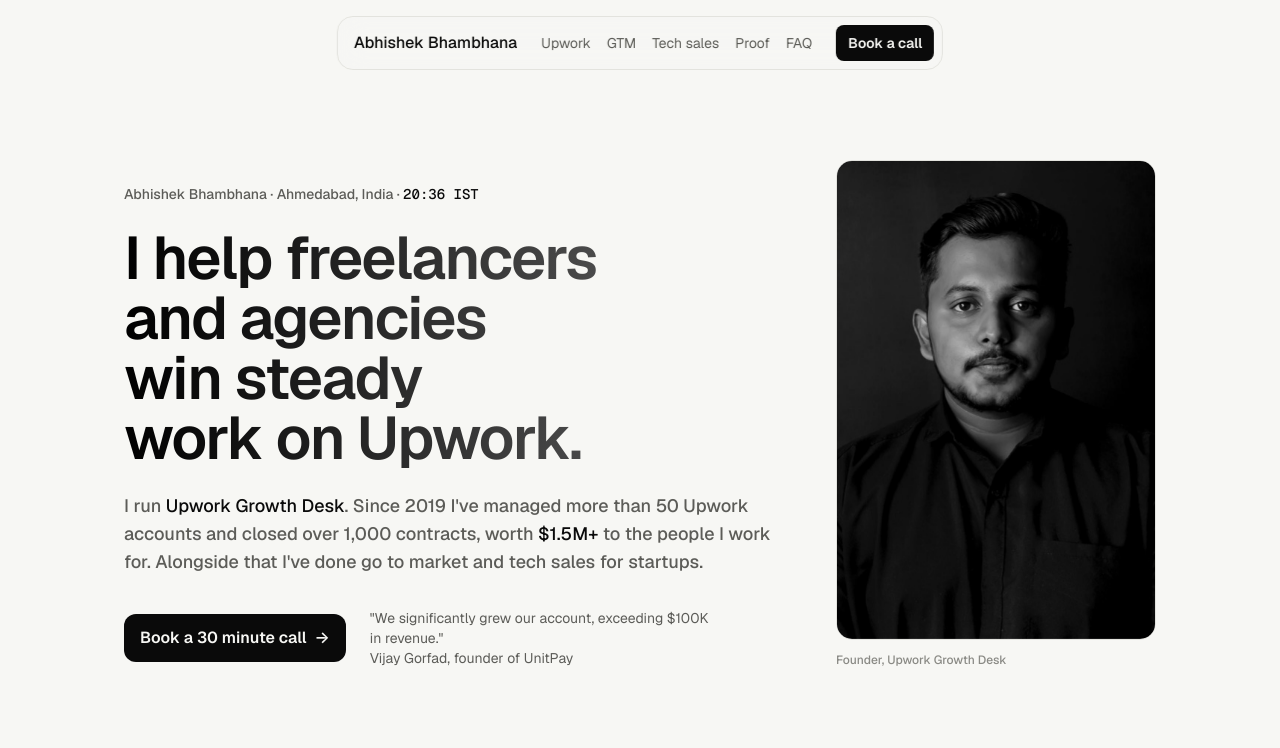
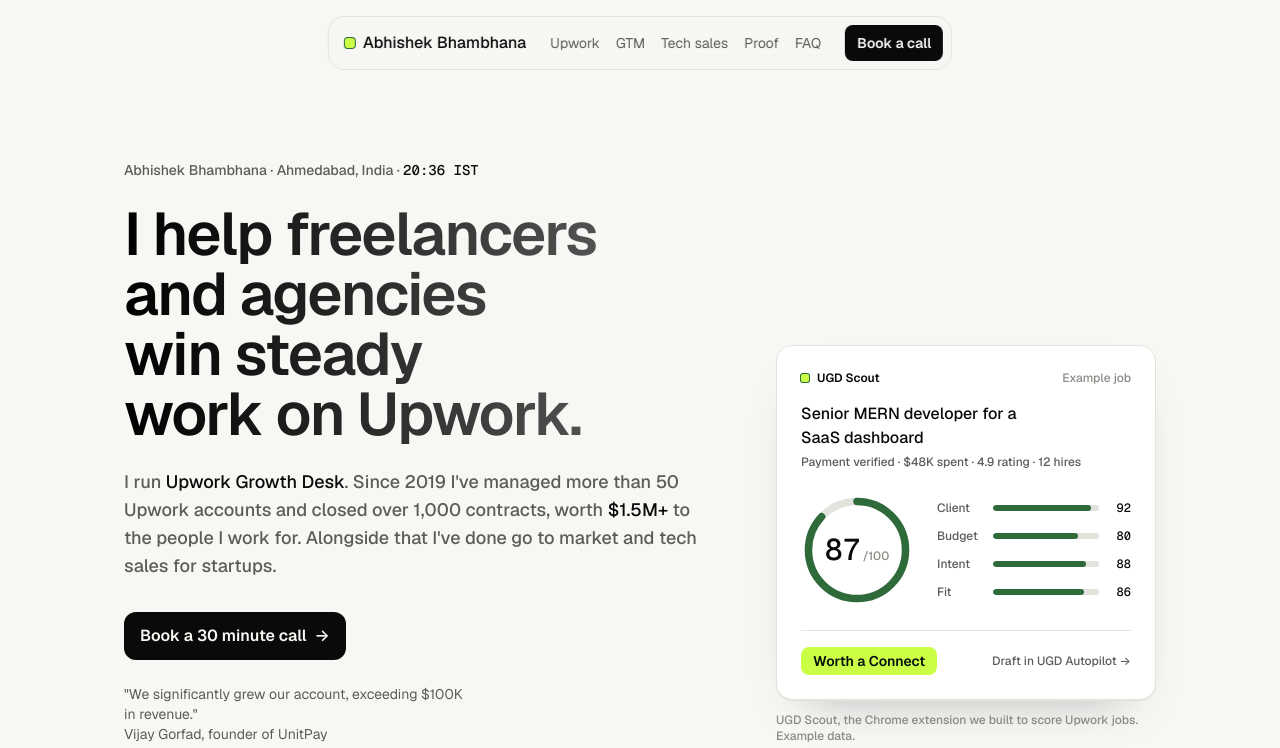
Before and after one commit to abhishekbhambhana/abhishekbhambhana.github.io, a plain HTML site: page index.html in a window 1280 px wide. Shown: the top 748 px of the page. Drawn offline with nearby package versions, Linux system fonts and the light colour scheme.

Commit message:
Remove photo, add UGD green accent, Scout card and results graphic
Co-Authored-By: Claude Opus 5.5 <noreply@anthropic.com>

```diff
--- a/index.html
+++ b/index.html
@@ -23,7 +23,7 @@
 <meta name="twitter:card" content="summary_large_image">
 <meta name="theme-color" content="#F7F7F4" media="(prefers-color-scheme: light)">
 <meta name="theme-color" content="#131209" media="(prefers-color-scheme: dark)">
-<link rel="icon" href="assets/abhishek-bhambhana-square.jpg">
+<link rel="icon" href="assets/mark.svg" type="image/svg+xml">
 <link rel="preconnect" href="https://fonts.googleapis.com">
 <link rel="preconnect" href="https://fonts.gstatic.com" crossorigin>
 <link href="https://fonts.googleapis.com/css2?family=Geist:wght@400;500;600&family=Geist+Mono:wght@400;500&display=swap" rel="stylesheet">
@@ -39,7 +39,6 @@
       "familyName": "Bhambhana",
       "jobTitle": "Upwork Growth Consultant and Founder of Upwork Growth Desk",
       "description": "Upwork growth consultant and founder of Upwork Growth Desk, based in Ahmedabad, India. Has run Upwork accounts since 2019: 50+ accounts, 1,000+ contracts, $1.5M+ won for clients. Previously in go to market and tech sales, including fundraising work at MonkeyBox and growth and investor work at UnitPay.",
-      "image": "https://abhishekbhambhana.github.io/assets/abhishek-bhambhana.jpg",
       "url": "https://abhishekbhambhana.github.io/",
       "address": {"@type": "PostalAddress", "addressLocality": "Ahmedabad", "addressRegion": "Gujarat", "addressCountry": "IN"},
       "worksFor": {"@id": "https://upgrowthdesk.com/#org"},
@@ -94,19 +93,19 @@
 <style>
 :root{
   --bg:#F7F7F4; --surface:#FFFFFF; --ink:#0A0A0A; --muted:#5C5C58; --faint:#8A8A85; --line:#E3E3DE;
-  --head-from:#000000; --head-to:#666666; --accent:#FF5A1F;
+  --head-from:#000000; --head-to:#666666; --accent:#2F6A3A; --lime:#CAFF45; --on-lime:#07110D;
   --ease:cubic-bezier(0.22,1,0.36,1);
   --s1:4px; --s2:8px; --s3:12px; --s4:16px; --s5:24px; --s6:32px; --s7:40px; --s8:48px; --s9:64px; --s10:80px; --s11:96px;
 }
 @media (prefers-color-scheme: dark){
   :root:not([data-theme="light"]){
     --bg:#131209; --surface:#1F1F1F; --ink:#F2F2EE; --muted:#A3A39C; --faint:#76766F; --line:#313131;
-    --head-from:#FFFFFF; --head-to:#9B9B9B; --accent:#FF6A33;
+    --head-from:#FFFFFF; --head-to:#9B9B9B; --accent:#CAFF45; --lime:#CAFF45; --on-lime:#07110D;
   }
 }
 :root[data-theme="dark"]{
   --bg:#131209; --surface:#1F1F1F; --ink:#F2F2EE; --muted:#A3A39C; --faint:#76766F; --line:#313131;
-  --head-from:#FFFFFF; --head-to:#9B9B9B; --accent:#FF6A33;
+  --head-from:#FFFFFF; --head-to:#9B9B9B; --accent:#CAFF45; --lime:#CAFF45; --on-lime:#07110D;
 }
 *{box-sizing:border-box;margin:0;padding:0}
 html{scroll-behavior:smooth;-webkit-text-size-adjust:100%}
@@ -139,7 +138,8 @@ p,li,dd{text-wrap:pretty}
 
 /* nav */
 .nav{position:fixed;top:var(--s4);left:50%;transform:translateX(-50%);z-index:50;display:flex;align-items:center;gap:var(--s5);padding:var(--s2) var(--s2) var(--s2) var(--s4);border:1px solid var(--line);border-radius:16px;background:color-mix(in srgb,var(--bg) 78%,transparent);backdrop-filter:blur(14px);-webkit-backdrop-filter:blur(14px);white-space:nowrap}
-.nav .name{text-decoration:none}
+.nav .name{text-decoration:none;display:inline-flex;align-items:center;gap:var(--s2)}
+.mk{width:10px;height:10px;border-radius:3px;background:var(--lime);box-shadow:0 0 0 1px var(--accent)}
 .nav ul{display:flex;gap:var(--s4);list-style:none}
 .nav ul a{white-space:nowrap;color:var(--muted);text-decoration:none;transition:color 200ms var(--ease)}
 .nav ul a:hover{color:var(--ink)}
@@ -152,7 +152,7 @@ p,li,dd{text-wrap:pretty}
 
 /* hero */
 .hero{padding:160px 0 var(--s10)}
-.hero-grid{display:grid;grid-template-columns:1fr 320px;gap:var(--s9);align-items:end}
+.hero-grid{display:grid;grid-template-columns:1fr 380px;gap:var(--s9);align-items:end}
 .eyebrow{color:var(--muted);margin-bottom:var(--s5)}
 .hero h1{max-width:680px}
 .hero h1 .ln{display:block;overflow:hidden;padding-bottom:6px;margin-bottom:-6px}
@@ -161,8 +161,6 @@ p,li,dd{text-wrap:pretty}
 .hero .sub strong{color:var(--ink);font-weight:500}
 .hero .cta{display:flex;align-items:center;gap:var(--s5);margin-top:var(--s6);flex-wrap:wrap}
 .hero .proof{color:var(--muted);max-width:360px}
-.portrait{border-radius:16px;overflow:hidden;border:1px solid var(--line);background:var(--surface);aspect-ratio:2/3}
-.portrait img{width:100%;height:100%;object-fit:cover}
 .portrait-cap{margin-top:var(--s3);color:var(--faint)}
 
 .stats{display:grid;grid-template-columns:repeat(4,1fr);border:1px solid var(--line);border-radius:16px;background:var(--surface)}
@@ -258,10 +256,6 @@ footer .wrap{display:flex;justify-content:space-between;gap:var(--s4);flex-wrap:
 .js .hero h1 .ln:nth-child(3) .in{animation-delay:300ms}
 @keyframes up{from{opacity:0;transform:translateY(16px)}to{opacity:1;transform:none}}
 @keyframes lineUp{from{transform:translateY(105%)}to{transform:none}}
-.js .portrait{animation:unclip 1100ms var(--ease) 200ms both}
-.js .portrait img{animation:settle 1400ms var(--ease) 200ms both}
-@keyframes unclip{from{clip-path:inset(100% 0 0 0 round 16px)}to{clip-path:inset(0 0 0 0 round 16px)}}
-@keyframes settle{from{transform:scale(1.12)}to{transform:scale(1)}}
 .js .portrait-cap{animation:up 700ms var(--ease) 700ms both}
 
 .marquee{margin-top:var(--s8);overflow:hidden;border-top:1px solid var(--line);border-bottom:1px solid var(--line);-webkit-mask-image:linear-gradient(90deg,transparent,#000 8%,#000 92%,transparent);mask-image:linear-gradient(90deg,transparent,#000 8%,#000 92%,transparent)}
@@ -289,6 +283,51 @@ footer .wrap{display:flex;justify-content:space-between;gap:var(--s4);flex-wrap:
 .process.on .steps li{opacity:1;transform:none}
 .process.on .steps .dot{background:var(--accent);border-color:var(--accent)}
 
+
+/* UGD Scout card */
+.scout{border:1px solid var(--line);border-radius:16px;background:var(--surface);padding:var(--s5);box-shadow:0 1px 0 var(--line),0 24px 48px -32px rgba(7,17,13,.35)}
+.sc-top{display:flex;justify-content:space-between;align-items:center;color:var(--faint);margin-bottom:var(--s4)}
+.sc-brand{display:inline-flex;align-items:center;gap:var(--s2);color:var(--ink);font-weight:600}
+.sc-brand i{width:8px;height:8px;border-radius:2px;background:var(--lime);box-shadow:0 0 0 1px var(--accent)}
+.sc-meta{color:var(--muted);margin-top:var(--s1)}
+.sc-mid{display:grid;grid-template-columns:112px 1fr;gap:var(--s5);align-items:center;margin:var(--s5) 0}
+.ring{position:relative;width:112px;height:112px}
+.ring svg{width:100%;height:100%;transform:rotate(-90deg)}
+.ring circle{fill:none;stroke-width:8}
+.ring .rb{stroke:var(--line)}
+.ring .rf{stroke:var(--accent);stroke-linecap:round;stroke-dasharray:100;stroke-dashoffset:13}
+.rn{position:absolute;inset:0;display:flex;align-items:baseline;justify-content:center;padding-top:38px;gap:2px}
+.rn .mono{font-size:30px;line-height:36px;font-weight:500}
+.rn small{color:var(--faint)}
+.sc-bars{list-style:none;display:flex;flex-direction:column;gap:var(--s3)}
+.sc-bars li{display:grid;grid-template-columns:48px 1fr 24px;gap:var(--s2);align-items:center;color:var(--muted)}
+.bt{height:6px;border-radius:3px;background:var(--line);overflow:hidden}
+.bf{display:block;height:100%;width:var(--v);background:var(--accent);border-radius:3px;transform-origin:left}
+.bv{text-align:right;color:var(--ink)}
+.sc-foot{display:flex;justify-content:space-between;align-items:center;gap:var(--s3);flex-wrap:wrap;padding-top:var(--s4);border-top:1px solid var(--line)}
+.chip{background:var(--lime);color:var(--on-lime);padding:var(--s1) var(--s3);border-radius:8px}
+.sc-next{color:var(--muted)}
+.js .scout{animation:up 900ms var(--ease) 260ms both}
+.js .ring .rf{animation:ring 1400ms var(--ease) 700ms both}
+@keyframes ring{from{stroke-dashoffset:100}to{stroke-dashoffset:13}}
+.js .bf{animation:bar 1000ms var(--ease) both;animation-delay:calc(800ms + var(--i) * 90ms)}
+@keyframes bar{from{transform:scaleX(0)}to{transform:scaleX(1)}}
+.js .chip{animation:pop 500ms var(--ease) 1700ms both}
+@keyframes pop{from{opacity:0;transform:scale(.92)}to{opacity:1;transform:none}}
+
+/* results */
+.results{margin-top:var(--s6);border:1px solid var(--line);border-radius:16px;background:var(--surface);padding:var(--s5);display:flex;flex-direction:column;gap:var(--s5)}
+.rs{display:grid;grid-template-columns:180px 1fr 170px;gap:var(--s4);align-items:center}
+.rs .rl{color:var(--ink)}
+.rs .rv{color:var(--ink);text-align:right;font-size:14px;white-space:nowrap}
+.rbars{display:flex;flex-direction:column;gap:6px}
+.rbars span{display:block;height:8px;border-radius:4px;transform-origin:left;transform:scaleX(0);transition:transform 1100ms var(--ease)}
+.rbars .b0{background:var(--line);width:var(--a)}
+.rbars .b1{background:var(--accent);width:var(--b);transition-delay:250ms}
+.reveal.in .rbars span,.no-js .rbars span{transform:scaleX(1)}
+.rkey{display:flex;gap:var(--s4);color:var(--faint)}
+.rkey i{display:inline-block;width:10px;height:10px;border-radius:2px;margin-right:6px;vertical-align:-1px}
+
 /* reveal */
 .reveal{opacity:0;transform:translateY(32px);transition:opacity 700ms var(--ease),transform 700ms var(--ease)}
 .reveal.in{opacity:1;transform:none}
@@ -296,7 +335,7 @@ footer .wrap{display:flex;justify-content:space-between;gap:var(--s4);flex-wrap:
 
 @media (max-width:900px){
   .hero-grid{grid-template-columns:1fr;gap:var(--s7)}
-  .portrait{max-width:280px;order:-1}
+  .scout-wrap{max-width:420px}
   .block-grid{grid-template-columns:1fr;gap:var(--s4)}
   .label{position:static}
   .quotes{grid-template-columns:1fr}
@@ -313,6 +352,11 @@ footer .wrap{display:flex;justify-content:space-between;gap:var(--s4);flex-wrap:
   .stat:nth-child(n+3){border-top:1px solid var(--line)}
   .repos{grid-template-columns:1fr}
   .rows li{grid-template-columns:1fr;gap:var(--s1)}
+  .rs{grid-template-columns:1fr;gap:var(--s2)}
+  .rs .rv{text-align:left}
+  .sc-mid{grid-template-columns:96px 1fr}
+  .ring{width:96px;height:96px}
+  .rn{padding-top:30px}
   section.block{padding:var(--s9) 0}
   .nav{gap:var(--s3)}
   .steps{grid-template-columns:1fr;gap:var(--s5);padding-left:var(--s6)}
@@ -323,7 +367,7 @@ footer .wrap{display:flex;justify-content:space-between;gap:var(--s4);flex-wrap:
   .marquee span{font-size:18px;line-height:28px;padding:var(--s4) var(--s5)}
 }
 @media (prefers-reduced-motion: reduce){
-  .js .nav,.js .hero .eyebrow,.js .hero .sub,.js .hero .cta,.js .hero h1 .in,.js .portrait,.js .portrait img,.js .portrait-cap{animation:none}
+  .js .scout,.js .ring .rf,.js .bf,.js .chip,.rbars span,.js .nav,.js .hero .eyebrow,.js .hero .sub,.js .hero .cta,.js .hero h1 .in{animation:none;transition:none;transform:none}
   .marquee .track{animation:none;flex-wrap:wrap;width:auto}
   .marquee .set + .set{display:none}
   .marquee .set{flex-wrap:wrap}
@@ -339,7 +383,7 @@ footer .wrap{display:flex;justify-content:space-between;gap:var(--s4);flex-wrap:
 <a class="skip button-sm" href="#main">Skip to content</a>
 
 <nav class="nav" aria-label="Main">
-  <a class="name title-3" href="#top">Abhishek Bhambhana</a>
+  <a class="name title-3" href="#top"><i class="mk" aria-hidden="true"></i>Abhishek Bhambhana</a>
   <ul class="body-6">
     <li><a href="#upwork">Upwork</a></li>
     <li><a href="#gtm">GTM</a></li>
@@ -363,9 +407,18 @@ footer .wrap{display:flex;justify-content:space-between;gap:var(--s4);flex-wrap:
           <p class="proof body-6">"We significantly grew our account, exceeding $100K in revenue." <br>Vijay Gorfad, founder of UnitPay</p>
         </div>
       </div>
-      <figure>
-        <div class="portrait"><img src="assets/abhishek-bhambhana.jpg" width="426" height="640" alt="Portrait of Abhishek Bhambhana"></div>
-        <figcaption class="portrait-cap caption-4">Founder, Upwork Growth Desk</figcaption>
+      <figure class="scout-wrap">
+        <div class="scout" role="img" aria-label="Example of UGD Scout scoring an Upwork job: 87 out of 100, worth a Connect">
+          <div class="sc-top caption-4"><span class="sc-brand"><i></i>UGD Scout</span><span class="sc-ex">Example job</span></div>
+          <p class="sc-title title-3">Senior MERN developer for a SaaS dashboard</p>
+          <p class="sc-meta caption-4">Payment verified &middot; $48K spent &middot; 4.9 rating &middot; 12 hires</p>
+          <div class="sc-mid">
+            <div class="ring"><svg viewBox="0 0 120 120" aria-hidden="true"><circle cx="60" cy="60" r="52" class="rb"/><circle cx="60" cy="60" r="52" class="rf" pathLength="100"/></svg><div class="rn"><span class="mono" data-count="87" data-auto>87</span><small class="caption-4">/100</small></div></div>
+            <ul class="sc-bars caption-4"><li style="--v:92%;--i:0"><span class="bl">Client</span><span class="bt"><span class="bf"></span></span><span class="bv mono">92</span></li><li style="--v:80%;--i:1"><span class="bl">Budget</span><span class="bt"><span class="bf"></span></span><span class="bv mono">80</span></li><li style="--v:88%;--i:2"><span class="bl">Intent</span><span class="bt"><span class="bf"></span></span><span class="bv mono">88</span></li><li style="--v:86%;--i:3"><span class="bl">Fit</span><span class="bt"><span class="bf"></span></span><span class="bv mono">86</span></li></ul>
+          </div>
+          <div class="sc-foot"><span class="chip button-sm">Worth a Connect</span><span class="caption-4 sc-next">Draft in UGD Autopilot &rarr;</span></div>
+        </div>
+        <figcaption class="portrait-cap caption-4">UGD Scout, the Chrome extension we built to score Upwork jobs. Example data.</figcaption>
       </figure>
     </div>
   </div>
@@ -417,6 +470,12 @@ footer .wrap{display:flex;justify-content:space-between;gap:var(--s4);flex-wrap:
       <h2 class="heading-4" id="h-gtm">Go to market, from zero</h2>
       <p class="body-3">From December 2024 to March 2025 I worked as a fractional head of sales for five early startups. Each one needed the same first things: a clear picture of who buys, a cold email and LinkedIn routine someone could actually keep up, and a discovery call that ends with a next step.</p>
       <p class="body-3">Across the five, leads went up by about half and sales cycles got <strong>30 to 45% shorter</strong>. One of them grew revenue <strong>5x</strong>.</p>
+      <div class="results" aria-label="Results across five startups">
+        <div class="rs"><span class="rl title-3">Leads</span><span class="rbars"><span class="b0" style="--a:62%"></span><span class="b1" style="--b:93%"></span></span><span class="rv mono">+50%</span></div>
+        <div class="rs"><span class="rl title-3">Sales cycle</span><span class="rbars"><span class="b0" style="--a:90%"></span><span class="b1" style="--b:56%"></span></span><span class="rv mono">30 to 45% shorter</span></div>
+        <div class="rs"><span class="rl title-3">Revenue, one startup</span><span class="rbars"><span class="b0" style="--a:19%"></span><span class="b1" style="--b:95%"></span></span><span class="rv mono">5x</span></div>
+        <div class="rkey caption-4"><span><i style="background:var(--line)"></i>Before</span><span><i style="background:var(--accent)"></i>After</span></div>
+      </div>
       <article class="case">
         <div class="top"><h3 class="heading-6">UnitPay</h3><span class="meta caption-4">Reporting to founder Vijay Gorfad</span></div>
         <p class="body-3">At UnitPay I worked on growth and sales end to end. I decided which channels deserved our time, tightened the sales cycle from first reply to signed contract, and worked on the investor side: the pitch story, the decks, and the conversations around them.</p>
@@ -591,7 +650,8 @@ document.documentElement.classList.add('js');
     }
     requestAnimationFrame(frame);
   }
-  var nums = document.querySelectorAll('[data-count]');
+  var nums = document.querySelectorAll('.stats [data-count]');
+  var auto = document.querySelector('[data-auto]'); if (auto && !reduce){ auto.textContent='0'; setTimeout(function(){ count(auto); }, 700); }
   var proc = document.querySelector('.process');
   if ('IntersectionObserver' in window) {
     var io2 = new IntersectionObserver(function(entries){
```
Also changed, not shown: assets/abhishek-bhambhana-square.jpg (deleted), assets/abhishek-bhambhana.jpg (deleted), assets/mark.svg (added), assets/og.png.
